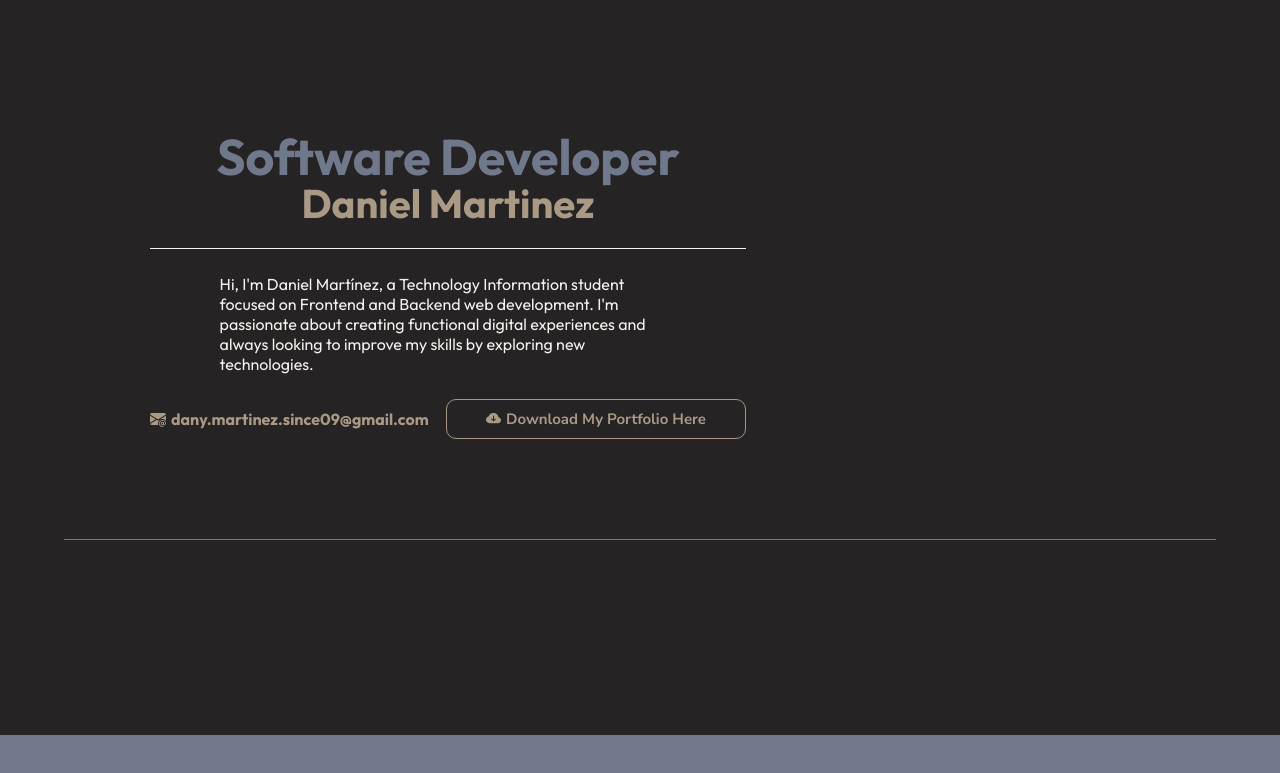
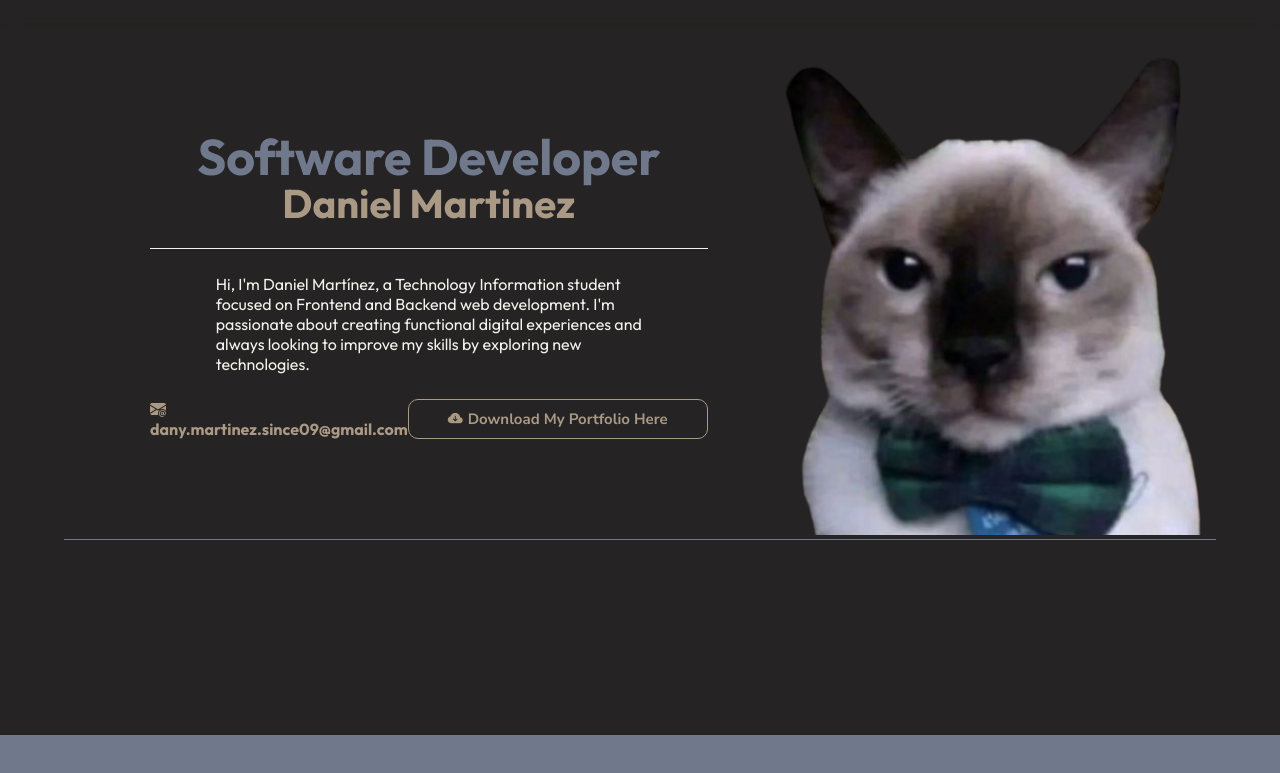
Before and after one commit to DanySZ9/MyPortfolio, a plain HTML site: page index.html in a window 1280 px wide. Shown: the part 65-838 px from the top of the page. Drawn offline with nearby package versions, Linux system fonts and the light colour scheme.

Commit message:
My Portfolio

```diff
--- a/index.html
+++ b/index.html
@@ -61,7 +61,7 @@
                             <div class="btn-portfolio"><a class="btn-download" href="#"><i class="bi bi-cloud-arrow-down-fill"></i>Download My Portfolio Here</a></div>
                         </div>
                     </div>
-                    <!-- Imagen <img src="assets/PhotoProfile.jpg" alt=""> -->
+                    <img src="assets/soyese-removebg-preview.png" alt="soyese">
                 </div>
                 <hr>
             </div>
--- a/styles/styles.css
+++ b/styles/styles.css
@@ -202,3 +202,10 @@ header.about-me .navbar .social-media a:hover,
 header.about-me .navbar .lista .section a:hover {
     color: #f5f1ed;
 }
+
+img {
+    position: relative;
+    right: 125px;
+    top: 100px;
+    height: 500px;
+}
```
Also changed, not shown: assets/soyese-removebg-preview.png (added), assets/soyese.jpg (added), assets/soyese.webp (added).
